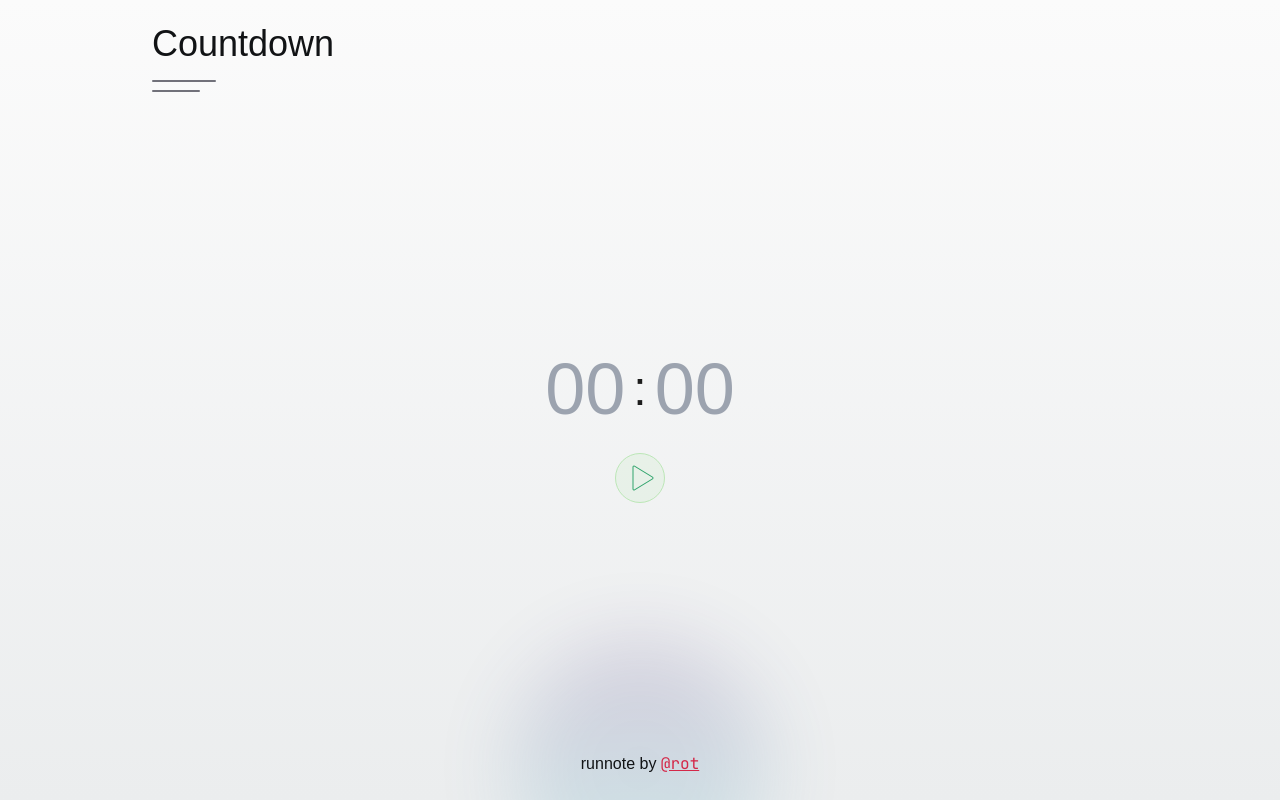
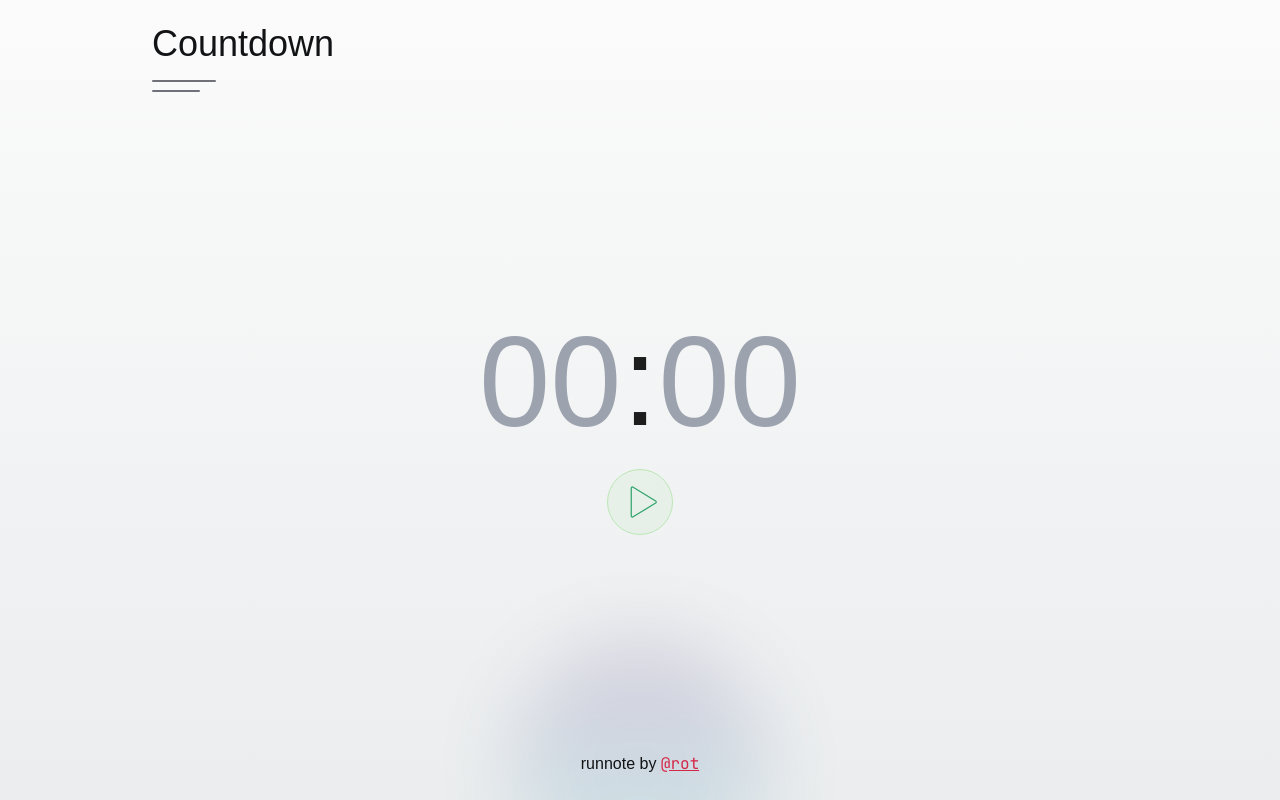
Before and after one commit to rotrenanoliveira/run-note, a Next.js app: page /countdown in a window 1280 px wide. Built offline with nearby package versions, Linux system fonts and the light colour scheme; a web font is replaced by a local one.

Commit message:
style: update font sizes

```diff
--- a/src/app/countdown/_components/countdown.tsx
+++ b/src/app/countdown/_components/countdown.tsx
@@ -44,13 +44,13 @@ export function Countdown() {
   return (
     <div className="w-80 p-4 rounded-2xl">
       <div className="flex flex-col items-center justify-center">
-        <p className="text-5xl lg:text-7xl lg:h-24 flex items-center justify-center">
+        <p className="text-7xl lg:text-9xl lg:h-36 flex items-center justify-center">
           {/* className="text-5xl  bg-transparent size-16 lg:size-24 text-center countdown-timers-input" */}
           {minutesAmount.toString().padStart(2, '0')}:{secondsAmount.toString().padStart(2, '0')}
         </p>
 
-        <button className="mt-4 p-2 rounded-full border-[1px] border-[#F7CE78] hover:border-[#DEA632] dark:border-[#F7CE78]/[0.5] bg-[#FFE3A9]/[0.15] dark:bg-[#FFE3A9]/[0.25] transition-colors duration-300">
-          <Pause className="fill-[#DEA632] dark:fill-[#F7CE78]" />
+        <button className="mt-4 p-2 lg:p-3 rounded-full border-[1px] border-[#F7CE78] hover:border-[#DEA632] dark:border-[#F7CE78]/[0.5] bg-[#FFE3A9]/[0.15] dark:bg-[#FFE3A9]/[0.25] transition-colors duration-300">
+          <Pause className="fill-[#DEA632] dark:fill-[#F7CE78] lg:size-10" />
         </button>
       </div>
     </div>
--- a/src/app/countdown/_components/form.tsx
+++ b/src/app/countdown/_components/form.tsx
@@ -26,7 +26,7 @@ export function CountdownForm() {
   return (
     <div className="w-80 p-4 rounded-2xl">
       <form onSubmit={handleSubmit} className="flex flex-col items-center justify-center">
-        <div className="flex gap items-center justify-center text-5xl">
+        <div className="flex gap items-center justify-center text-7xl lg:text-9xl">
           <input
             type="number"
             name="minutesAmount"
@@ -35,7 +35,7 @@ export function CountdownForm() {
             max={60}
             step={1}
             placeholder="00"
-            className="text-5xl lg:text-7xl bg-transparent size-16 lg:size-24 text-center countdown-timers-input"
+            className="bg-transparent size-24 lg:size-36 text-center countdown-timers-input"
           />{' '}
           <span> : </span>
           <input
@@ -46,12 +46,12 @@ export function CountdownForm() {
             max={60}
             step={1}
             placeholder="00"
-            className="text-5xl lg:text-7xl bg-transparent size-16 lg:size-24 text-center countdown-timers-input"
+            className="bg-transparent size-24 lg:size-36 text-center countdown-timers-input"
           />
         </div>
 
-        <button className="mt-4 p-2 rounded-full border-[1px] border-runnote-green-50 hover:border-runnote-green-300 dark:border-[#256F4C] bg-runnote-green-50/20 dark:bg-[#133929] transition-colors duration-300">
-          <Play className="fill-runnote-green-300 dark:fill-runnote-green-300" />
+        <button className="mt-4 p-2 lg:p-3 rounded-full border-[1px] border-runnote-green-50 hover:border-runnote-green-300 dark:border-[#256F4C] bg-runnote-green-50/20 dark:bg-[#133929] transition-colors duration-300">
+          <Play className="fill-runnote-green-300 dark:fill-runnote-green-300 lg:size-10" />
         </button>
       </form>
     </div>
```
